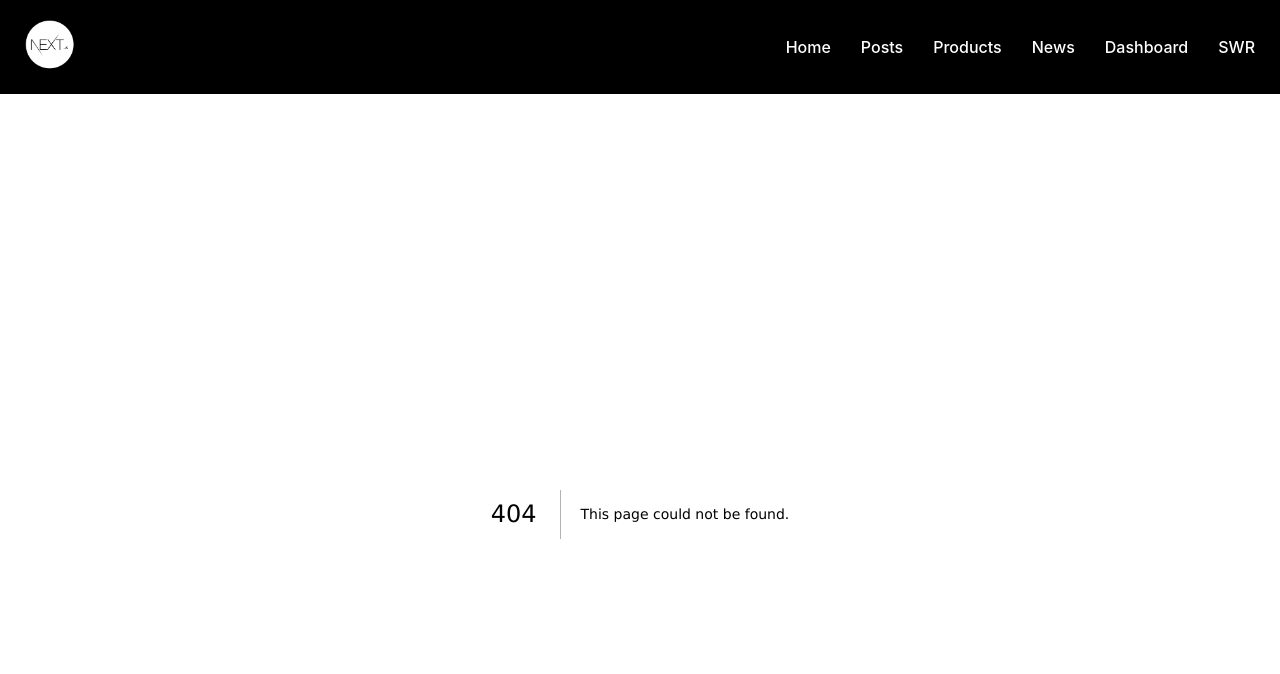
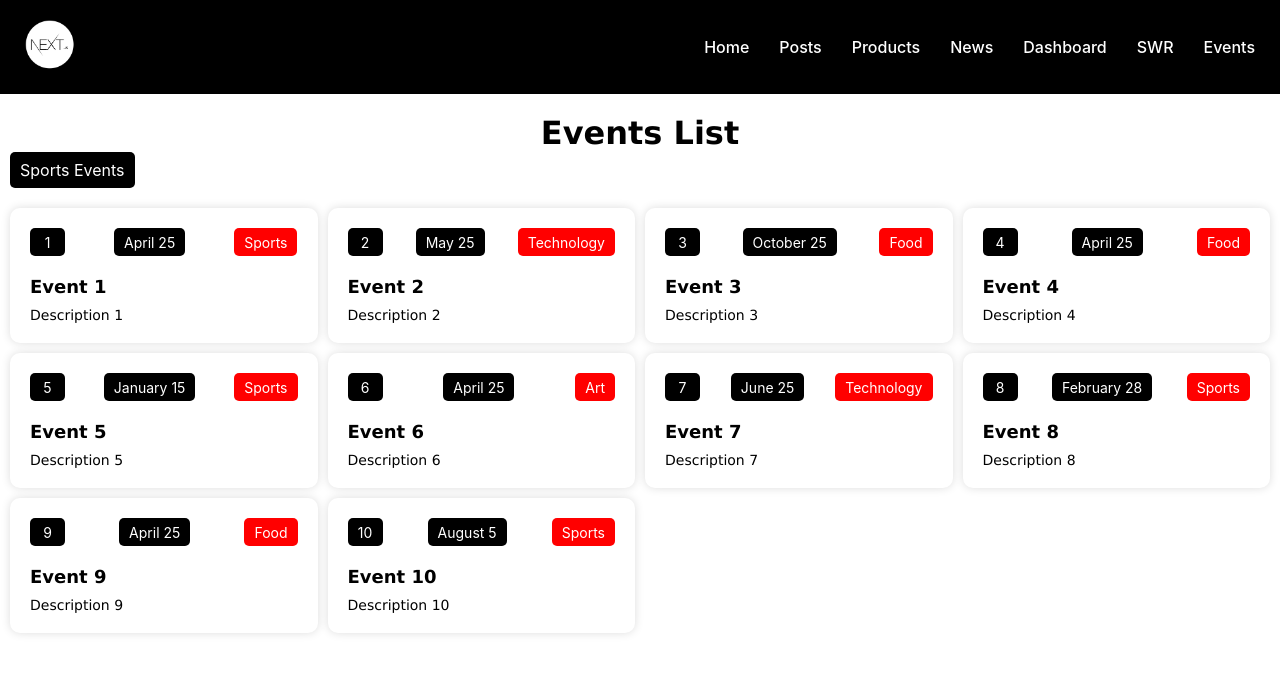
Before and after one commit to shivprajapat/NextJS-Beginning-to-Mastery, a Next.js app: page /events in a window 1280 px wide. Before the commit this address had no page. Shown: the top 674 px of the page. Built offline with nearby package versions, Linux system fonts and the light colour scheme; data requests are answered from the project's data file.

Commit message:
Pre rendering + Client side Data Fetching

```diff
--- a/components/Header.jsx
+++ b/components/Header.jsx
@@ -26,6 +26,10 @@ const Header = () => {
     {
       title: "SWR",
       path: "/dashboard-swr"
+    },
+    {
+      title: "Events",
+      path: "/events"
     }
   ]
   return (
--- a/db.json
+++ b/db.json
@@ -1,36 +1,120 @@
 {
+  "products": [
+    {
+      "id": 1,
+      "title": "Product 1",
+      "price": 700,
+      "description": "Description 1"
+    },
+    {
+      "id": 2,
+      "title": "Product 2",
+      "price": 1050,
+      "description": "Description 2"
+    },
+    {
+      "id": 3,
+      "title": "Product 3",
+      "price": 2600,
+      "description": "Description 3"
+    }
+  ],
+  "news": [
+    {
+      "id": 1,
+      "title": "News Article 1",
+      "description": "Description 1",
+      "category": "sports"
+    },
+    {
+      "id": 2,
+      "title": "News Article 2",
+      "description": "Description 2",
+      "category": "politics"
+    },
+    {
+      "id": 3,
+      "title": "News Article 3",
+      "description": "Description 3",
+      "category": "sports"
+    }
+  ],
   "dashboard": {
     "posts": 5,
     "likes": 100,
     "followers": 20,
     "following": 50
   },
-  "products": [
-    { "id": 1, "title": "Product 1", "price": 1000 },
-    { "id": 2, "title": "Product 2", "price": 2000 },
-    { "id": 3, "title": "Product 3", "price": 2600 }
-  ],
-  "news": [
+  "events": [
     {
       "id": 1,
-      "title": "News Article 1",
-      "price": 700,
+      "title": "Event 1",
       "description": "Description 1",
-      "category": "sports"
+      "category": "sports",
+      "date": "April 25"
     },
     {
       "id": 2,
-      "title": "News Article 2",
-      "price": 1050,
+      "title": "Event 2",
       "description": "Description 2",
-      "category": "politics"
+      "category": "technology",
+      "date": "May 25"
     },
     {
       "id": 3,
-      "title": "News Article 3",
-      "price": 2600,
+      "title": "Event 3",
       "description": "Description 3",
-      "category": "sports"
+      "category": "food",
+      "date": "October 25"
+    },
+    {
+      "id": 4,
+      "title": "Event 4",
+      "description": "Description 4",
+      "category": "food",
+      "date": "April 25"
+    },
+    {
+      "id": 5,
+      "title": "Event 5",
+      "description": "Description 5",
+      "category": "sports",
+      "date": "January 15"
+    },
+    {
+      "id": 6,
+      "title": "Event 6",
+      "description": "Description 6",
+      "category": "art",
+      "date": "April 25"
+    },
+    {
+      "id": 7,
+      "title": "Event 7",
+      "description": "Description 7",
+      "category": "technology",
+      "date": "June 25"
+    },
+    {
+      "id": 8,
+      "title": "Event 8",
+      "description": "Description 8",
+      "category": "sports",
+      "date": "February 28"
+    },
+    {
+      "id": 9,
+      "title": "Event 9",
+      "description": "Description 9",
+      "category": "food",
+      "date": "April 25"
+    },
+    {
+      "id": 10,
+      "title": "Event 10",
+      "description": "Description 10",
+      "category": "sports",
+      "date": "August 5"
     }
   ]
 }
--- /dev/null
+++ b/pages/events.js
@@ -0,0 +1,55 @@
+import { useRouter } from "next/router";
+import React, { useState } from "react";
+
+const EventsList = ({ eventList }) => {
+  const [events, setEvents] = useState(eventList);
+  const router = useRouter();
+
+  const fetchSportsEvents = async () => {
+    const response = await fetch(
+      "http://localhost:4000/events?category=sports"
+    );
+    const data = await response.json();
+    setEvents(data);
+    router.push("/events?category=sports", undefined, { shallow: true });
+  };
+  return (
+    <div>
+      <h1>Events List</h1>
+      <button onClick={fetchSportsEvents}>Sports Events</button>
+      <aside>
+        {events.map((event, index) => {
+          const { id, date, category, title, description } = event;
+          return (
+            <article key={index}>
+              <div>
+                <div className="flex-space">
+                  <button>{id}</button>
+                  <button className="price">{date}</button>
+                  <button className="price red">{category}</button>
+                </div>
+                <h3>{title}</h3>
+                <p>{description}</p>
+              </div>
+            </article>
+          );
+        })}
+      </aside>
+    </div>
+  );
+};
+
+export default EventsList;
+
+export async function getServerSideProps(context) {
+  const { query } = context;
+  const { category } = query;
+  const queryString = category ? "category=sports" : "";
+  const response = await fetch(`http://localhost:4000/events?${queryString}`);
+  const data = await response.json();
+  return {
+    props: {
+      eventList: data,
+    },
+  };
+}
```
